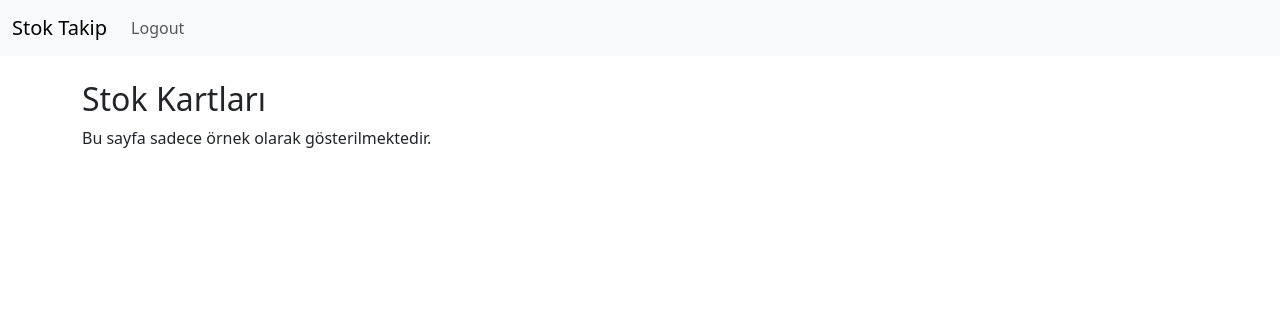
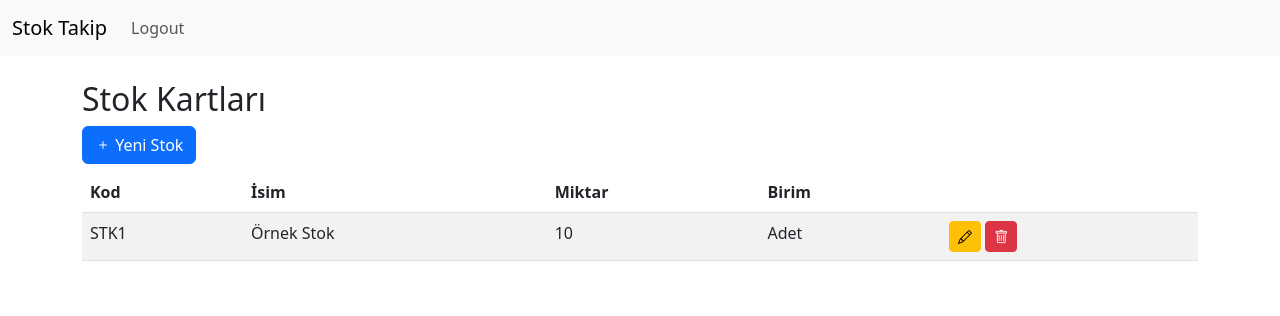
Before and after one commit to mhmtktkt/stok_takip, a Flask app: page /kartlar/stok in a window 1280 px wide. Shown: the top 316 px of the page. Run offline with Flask 3, Linux system fonts and the light colour scheme; a user stored in the database is signed in; data comes from the database, SQL or seed files in the repository.

Commit message:
Add stock management with Bootstrap UI

```diff
--- a/app.py
+++ b/app.py
@@ -48,6 +48,13 @@ class Menu(db.Model):
     module = db.Column(db.String(64), nullable=False)
     name = db.Column(db.String(64), nullable=False)
 
+class Stock(db.Model):
+    id = db.Column(db.Integer, primary_key=True)
+    code = db.Column(db.String(64), unique=True, nullable=False)
+    name = db.Column(db.String(128), nullable=False)
+    quantity = db.Column(db.Integer, default=0)
+    unit = db.Column(db.String(32))
+
 @login_manager.user_loader
 def load_user(user_id):
     return User.query.get(int(user_id))
@@ -77,6 +84,10 @@ def init_db():
         admin = User(username='admin', role=Role.query.filter_by(name='Admin').first())
         admin.set_password('admin')
         db.session.add(admin)
+        db.session.commit()
+    if not Stock.query.first():
+        sample = Stock(code='STK1', name='Örnek Stok', quantity=10, unit='Adet')
+        db.session.add(sample)
         db.session.commit()
 
 @app.route('/')
@@ -204,7 +215,43 @@ def manage_permissions():
 @login_required
 @permission_required('Stok Kartları')
 def stok_kartlari():
-    return render_template('module.html', title='Stok Kartları')
+    stocks = Stock.query.all()
+    return render_template('stocks.html', stocks=stocks)
+
+@app.route('/kartlar/stok/add', methods=['POST'])
+@login_required
+@permission_required('Stok Kartları')
+def add_stock():
+    stock = Stock(
+        code=request.form['code'],
+        name=request.form['name'],
+        quantity=request.form.get('quantity') or 0,
+        unit=request.form.get('unit')
+    )
+    db.session.add(stock)
+    db.session.commit()
+    return redirect(url_for('stok_kartlari'))
+
+@app.route('/kartlar/stok/edit/<int:stock_id>', methods=['POST'])
+@login_required
+@permission_required('Stok Kartları')
+def edit_stock(stock_id):
+    stock = Stock.query.get_or_404(stock_id)
+    stock.code = request.form['code']
+    stock.name = request.form['name']
+    stock.quantity = request.form.get('quantity') or 0
+    stock.unit = request.form.get('unit')
+    db.session.commit()
+    return redirect(url_for('stok_kartlari'))
+
+@app.route('/kartlar/stok/delete/<int:stock_id>')
+@login_required
+@permission_required('Stok Kartları')
+def delete_stock(stock_id):
+    stock = Stock.query.get_or_404(stock_id)
+    db.session.delete(stock)
+    db.session.commit()
+    return redirect(url_for('stok_kartlari'))
 
 if __name__ == '__main__':
     if not os.path.exists('stok.db'):
--- a/templates/base.html
+++ b/templates/base.html
@@ -1,6 +1,7 @@
 <!doctype html>
 <title>Stok Takip</title>
 <link rel="stylesheet" href="https://cdn.jsdelivr.net/npm/bootstrap@5.3.0/dist/css/bootstrap.min.css">
+<link rel="stylesheet" href="https://cdn.jsdelivr.net/npm/bootstrap-icons@1.10.5/font/bootstrap-icons.css">
 <nav class="navbar navbar-expand-lg navbar-light bg-light">
   <div class="container-fluid">
     <a class="navbar-brand" href="{{ url_for('index') }}">Stok Takip</a>
@@ -21,3 +22,4 @@
   {% endwith %}
   {% block content %}{% endblock %}
 </div>
+<script src="https://cdn.jsdelivr.net/npm/bootstrap@5.3.0/dist/js/bootstrap.bundle.min.js"></script>
--- /dev/null
+++ b/templates/stocks.html
@@ -0,0 +1,106 @@
+{% extends 'base.html' %}
+{% block content %}
+<h2>Stok Kartları</h2>
+<button class="btn btn-primary mb-2" data-bs-toggle="modal" data-bs-target="#addModal">
+  <i class="bi bi-plus"></i> Yeni Stok
+</button>
+<table class="table table-striped table-hover">
+  <thead>
+    <tr>
+      <th>Kod</th>
+      <th>İsim</th>
+      <th>Miktar</th>
+      <th>Birim</th>
+      <th></th>
+    </tr>
+  </thead>
+  <tbody>
+  {% for s in stocks %}
+    <tr>
+      <td>{{ s.code }}</td>
+      <td>{{ s.name }}</td>
+      <td>{{ s.quantity }}</td>
+      <td>{{ s.unit }}</td>
+      <td>
+        <button class="btn btn-sm btn-warning" data-bs-toggle="modal" data-bs-target="#editModal{{s.id}}">
+          <i class="bi bi-pencil"></i>
+        </button>
+        <a class="btn btn-sm btn-danger" href="{{ url_for('delete_stock', stock_id=s.id) }}">
+          <i class="bi bi-trash"></i>
+        </a>
+      </td>
+    </tr>
+    <div class="modal fade" id="editModal{{s.id}}" tabindex="-1" aria-hidden="true">
+      <div class="modal-dialog">
+        <div class="modal-content">
+          <div class="modal-header">
+            <h5 class="modal-title">Stok Düzenle</h5>
+            <button type="button" class="btn-close" data-bs-dismiss="modal" aria-label="Close"></button>
+          </div>
+          <div class="modal-body">
+            <div class="card">
+              <div class="card-body">
+                <form method="post" action="{{ url_for('edit_stock', stock_id=s.id) }}">
+                  <div class="mb-3">
+                    <label class="form-label">Kod</label>
+                    <input class="form-control" name="code" value="{{ s.code }}">
+                  </div>
+                  <div class="mb-3">
+                    <label class="form-label">İsim</label>
+                    <input class="form-control" name="name" value="{{ s.name }}">
+                  </div>
+                  <div class="mb-3">
+                    <label class="form-label">Miktar</label>
+                    <input class="form-control" type="number" name="quantity" value="{{ s.quantity }}">
+                  </div>
+                  <div class="mb-3">
+                    <label class="form-label">Birim</label>
+                    <input class="form-control" name="unit" value="{{ s.unit }}">
+                  </div>
+                  <button class="btn btn-primary" type="submit">Kaydet</button>
+                </form>
+              </div>
+            </div>
+          </div>
+        </div>
+      </div>
+    </div>
+  {% endfor %}
+  </tbody>
+</table>
+<div class="modal fade" id="addModal" tabindex="-1" aria-hidden="true">
+  <div class="modal-dialog">
+    <div class="modal-content">
+      <div class="modal-header">
+        <h5 class="modal-title">Yeni Stok</h5>
+        <button type="button" class="btn-close" data-bs-dismiss="modal" aria-label="Close"></button>
+      </div>
+      <div class="modal-body">
+        <div class="card">
+          <div class="card-body">
+            <form method="post" action="{{ url_for('add_stock') }}">
+              <div class="mb-3">
+                <label class="form-label">Kod</label>
+                <input class="form-control" name="code">
+              </div>
+              <div class="mb-3">
+                <label class="form-label">İsim</label>
+                <input class="form-control" name="name">
+              </div>
+              <div class="mb-3">
+                <label class="form-label">Miktar</label>
+                <input class="form-control" type="number" name="quantity">
+              </div>
+              <div class="mb-3">
+                <label class="form-label">Birim</label>
+                <input class="form-control" name="unit">
+              </div>
+              <button class="btn btn-primary" type="submit">Ekle</button>
+            </form>
+          </div>
+        </div>
+      </div>
+    </div>
+  </div>
+</div>
+{% endblock %}
```
